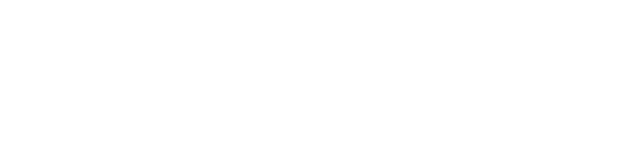
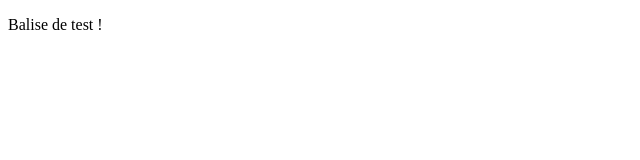
Before and after one commit to sylvain-lissy/sylvain-lissy.github.io, a plain HTML site: page cv-sylvain-lissy/index.html in a window 1280 px wide. Shown: the whole page, without its empty margins (0-640 px from the left). Drawn offline with Linux system fonts and the light colour scheme.

Commit message:
parargraphe de test

```diff
--- a/cv-sylvain-lissy/index.html
+++ b/cv-sylvain-lissy/index.html
@@ -7,6 +7,6 @@
     </head>
 
     <body>
-
+        <p>Balise de test !</p>
     </body>
 </head>
```
